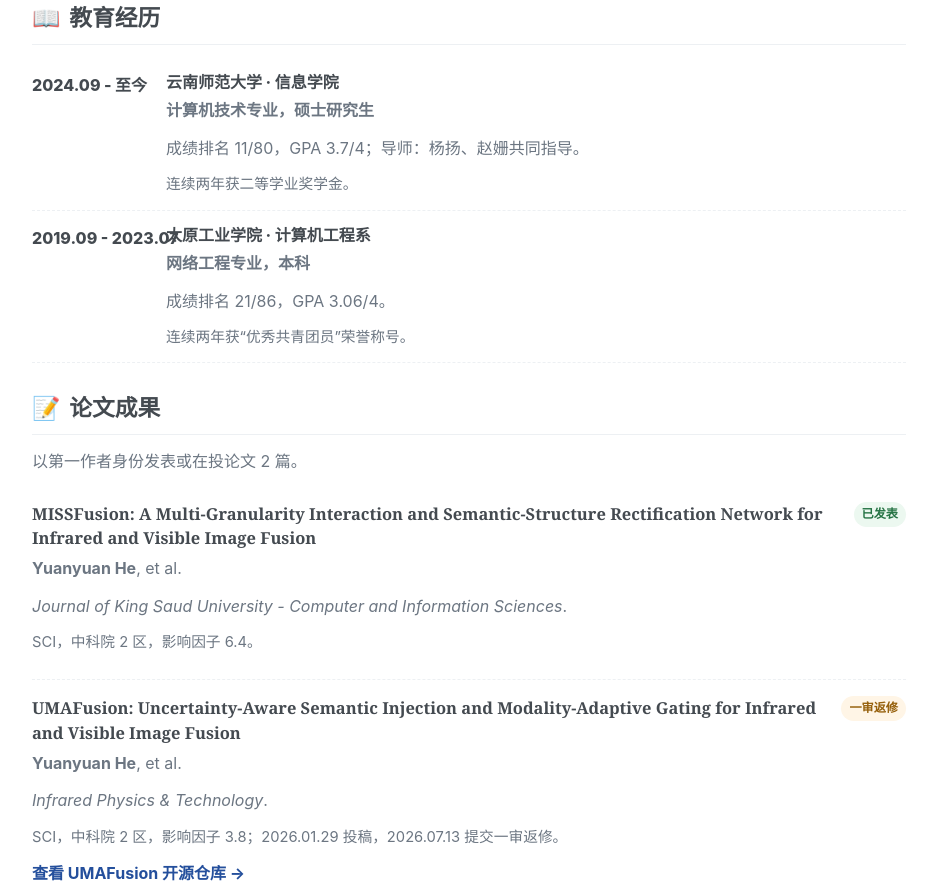
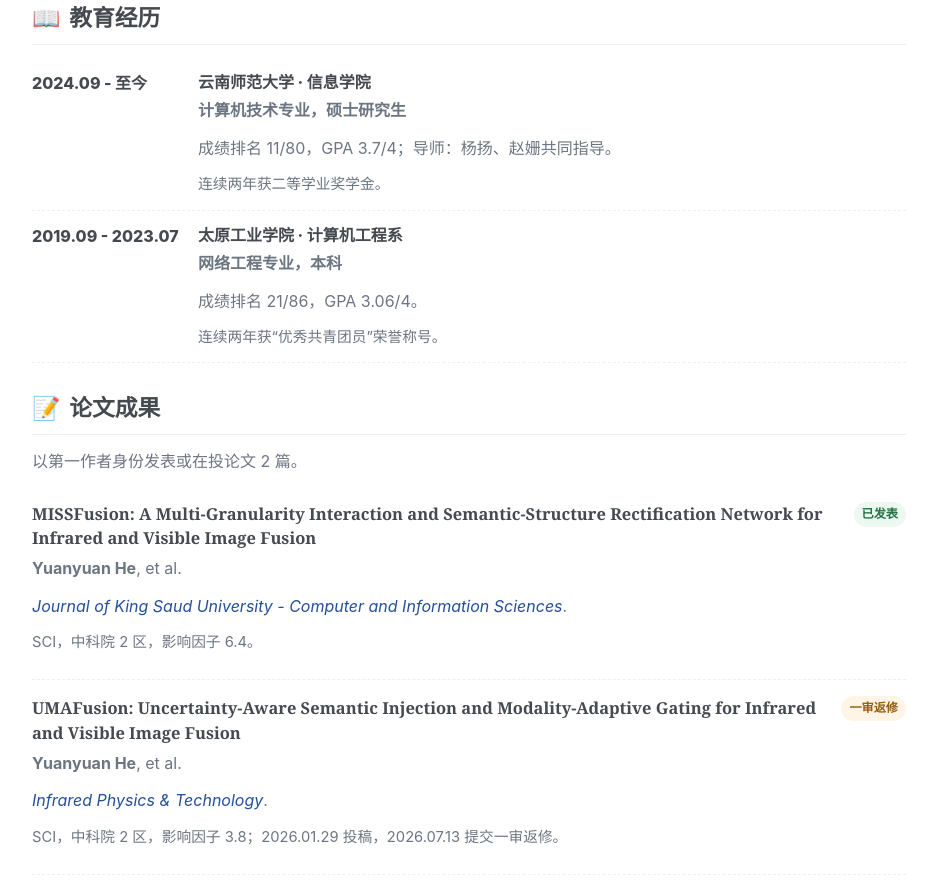
Before and after one commit to heyuan-yuan/heyuan-yuan.github.io, a plain HTML site: page index.html in a window 1280 px wide. Shown: the part 625-1520 px from the top of the page, without its empty margins (316-1253 px from the left). Drawn offline with Linux system fonts and the light colour scheme; a web font is replaced by a local one.

Commit message:
Refine homepage content and timeline layout

```diff
--- a/assets/style.css
+++ b/assets/style.css
@@ -426,15 +426,17 @@
   min-width: 0;
   padding: 14px 0 2px;
   display: grid;
-  grid-template-columns: 116px minmax(0, 1fr);
+  grid-template-columns: 148px minmax(0, 1fr);
   gap: 18px;
   border-bottom: 1px dashed var(--line);
 }
 
 .timeline-date {
+  min-width: 0;
   color: var(--heading);
   font-weight: 800;
-  white-space: nowrap;
+  line-height: 1.45;
+  white-space: normal;
 }
 
 .timeline-body p,
@@ -481,10 +483,6 @@
 .status-review {
   background: #fff5e6;
   color: #96600c;
-}
-
-.text-link {
-  font-weight: 700;
 }
 
 .skill-list {
--- a/index.html
+++ b/index.html
@@ -15,7 +15,7 @@
   <link rel="preconnect" href="https://fonts.googleapis.com">
   <link rel="preconnect" href="https://fonts.gstatic.com" crossorigin>
   <link href="https://fonts.googleapis.com/css2?family=Zhi+Mang+Xing&display=swap" rel="stylesheet">
-  <link rel="stylesheet" href="assets/style.css?v=20260725-1">
+  <link rel="stylesheet" href="assets/style.css?v=20260725-2">
 </head>
 <body>
   <div id="main" class="layout" role="main">
@@ -173,7 +173,7 @@
             <span class="status-badge status-published">已发表</span>
           </div>
           <p><strong>Yuanyuan He</strong>, et al.</p>
-          <p><em>Journal of King Saud University - Computer and Information Sciences</em>.</p>
+          <p><em><a href="https://link.springer.com/journal/44443" target="_blank" rel="noopener noreferrer">Journal of King Saud University - Computer and Information Sciences</a></em>.</p>
           <p class="meta">SCI，中科院 2 区，影响因子 6.4。</p>
         </article>
 
@@ -183,9 +183,8 @@
             <span class="status-badge status-review">一审返修</span>
           </div>
           <p><strong>Yuanyuan He</strong>, et al.</p>
-          <p><em>Infrared Physics &amp; Technology</em>.</p>
+          <p><em><a href="https://www.sciencedirect.com/journal/infrared-physics-and-technology" target="_blank" rel="noopener noreferrer">Infrared Physics &amp; Technology</a></em>.</p>
           <p class="meta">SCI，中科院 2 区，影响因子 3.8；2026.01.29 投稿，2026.07.13 提交一审返修。</p>
-          <p><a class="text-link" href="https://github.com/heyuan-yuan/UMAFusion" target="_blank" rel="noopener noreferrer">查看 UMAFusion 开源仓库 →</a></p>
         </article>
       </section>
 
@@ -229,8 +228,8 @@
           <article class="experience-card">
             <h3>学生工作</h3>
             <ul>
+              <li>班级团支部组织委员，2025.09 - 至今</li>
               <li>班级文体委员，2024.08 - 2025.09</li>
-              <li>班级团支部组织委员，2025.09 - 至今</li>
               <li>太原工业学院 PC 义修团负责人，2021.09 - 2022.06</li>
             </ul>
           </article>
@@ -258,7 +257,7 @@
       </section>
 
       <footer class="footer">
-        <p>© 2026 贺园园 · 最后更新：2026.07.25</p>
+        <p>© 2026 贺园园</p>
       </footer>
     </main>
   </div>
```
